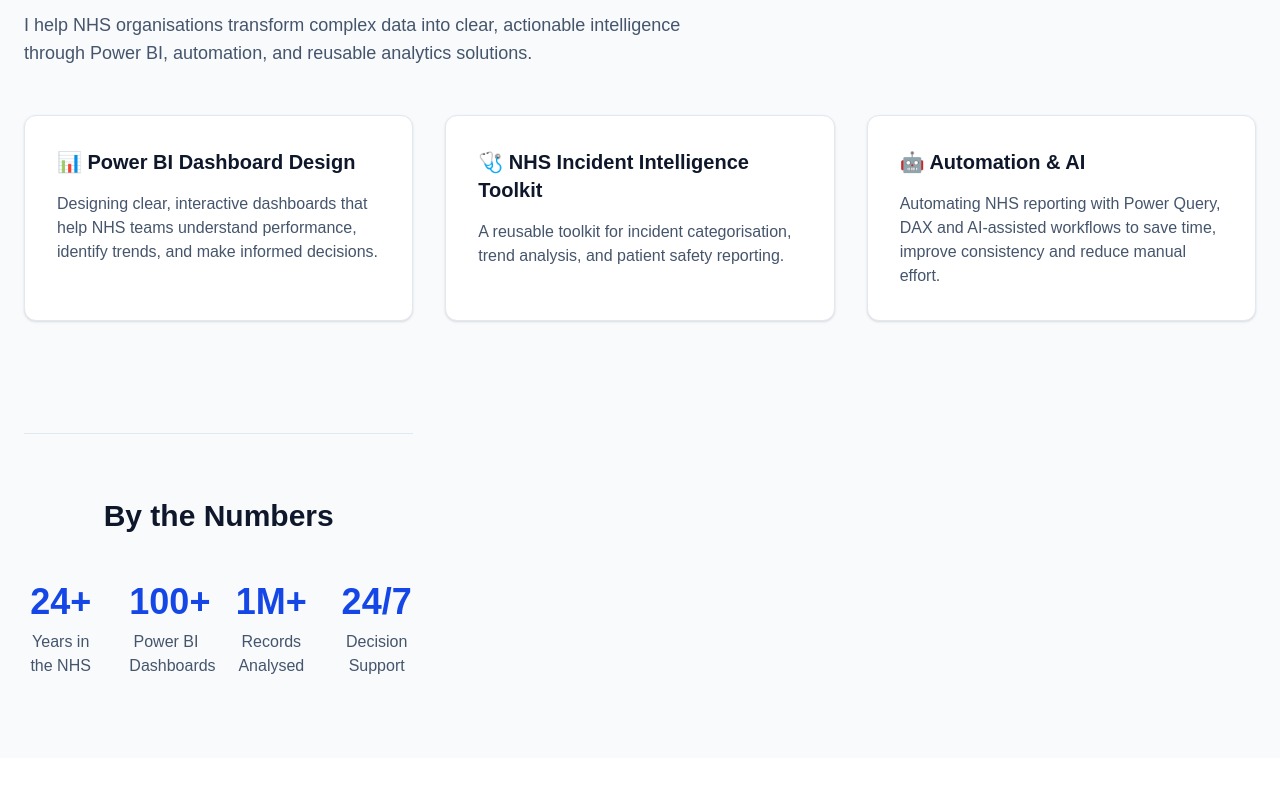
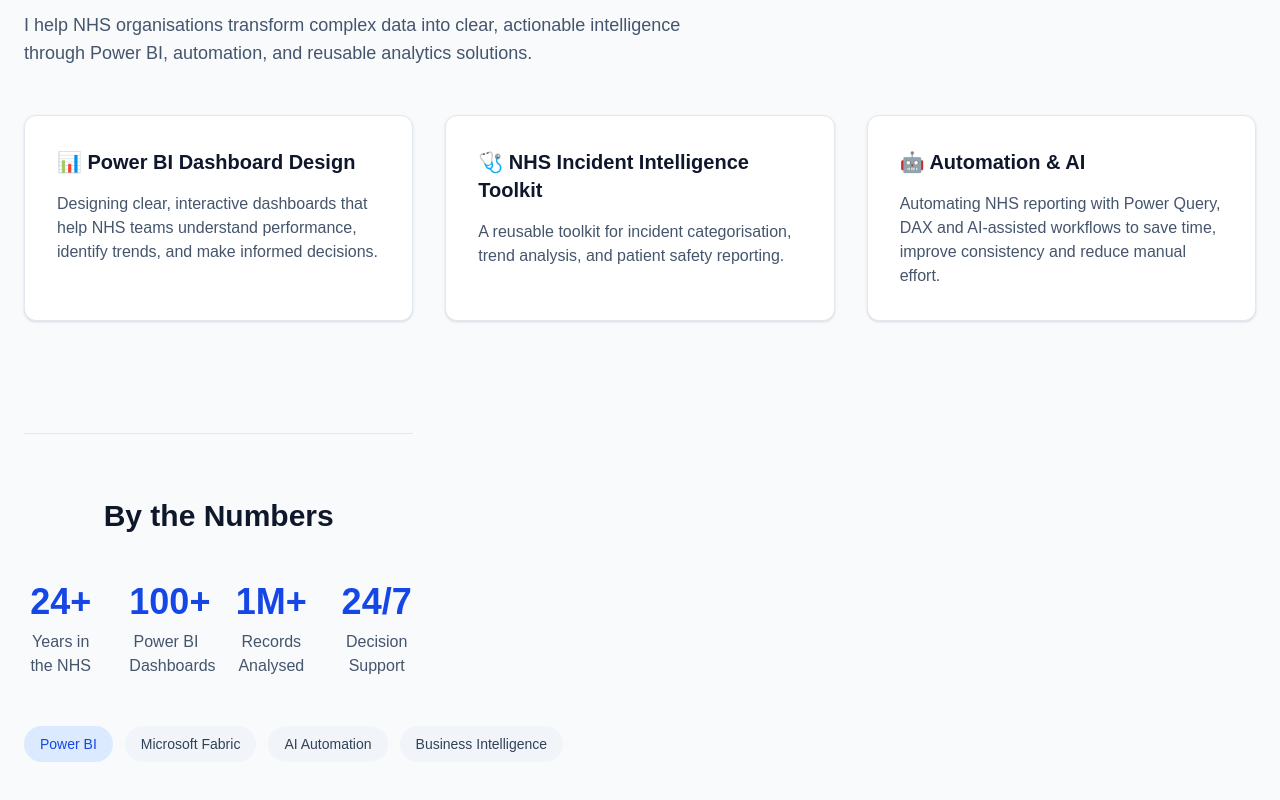
Before and after one commit to 24Mark8/templatecanvasiq, a Next.js app: page / in a window 1280 px wide. Shown: the part 798-1598 px from the top of the page. Before the commit the page ends 1556 px from the top, so only its background shows below. Built offline with nearby package versions, Linux system fonts and the light colour scheme.

Commit message:
Update page.tsx

```diff
--- a/app/page.tsx
+++ b/app/page.tsx
@@ -140,7 +140,23 @@ export default function Home() {
     </div>
   </div>
 </section>
-          </div>
+          </div><div className="mt-12 flex flex-wrap gap-3">
+  <span className="rounded-full bg-blue-100 px-4 py-2 text-sm font-medium text-blue-700">
+    Power BI
+  </span>
+
+  <span className="rounded-full bg-slate-100 px-4 py-2 text-sm font-medium text-slate-700">
+    Microsoft Fabric
+  </span>
+
+  <span className="rounded-full bg-slate-100 px-4 py-2 text-sm font-medium text-slate-700">
+    AI Automation
+  </span>
+
+  <span className="rounded-full bg-slate-100 px-4 py-2 text-sm font-medium text-slate-700">
+    Business Intelligence
+  </span>
+</div>
         </div>
       </section>
     </main>
```
